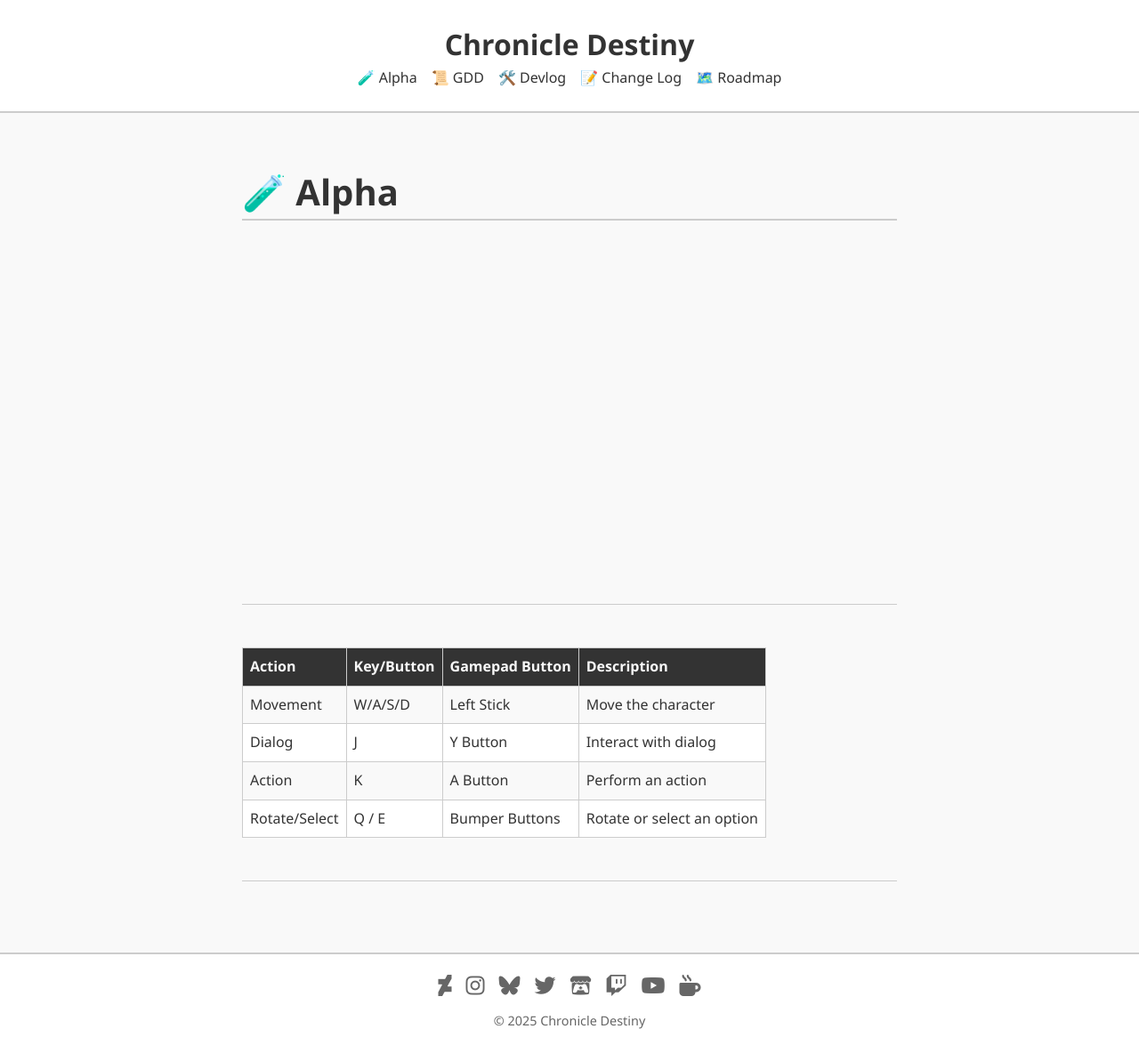
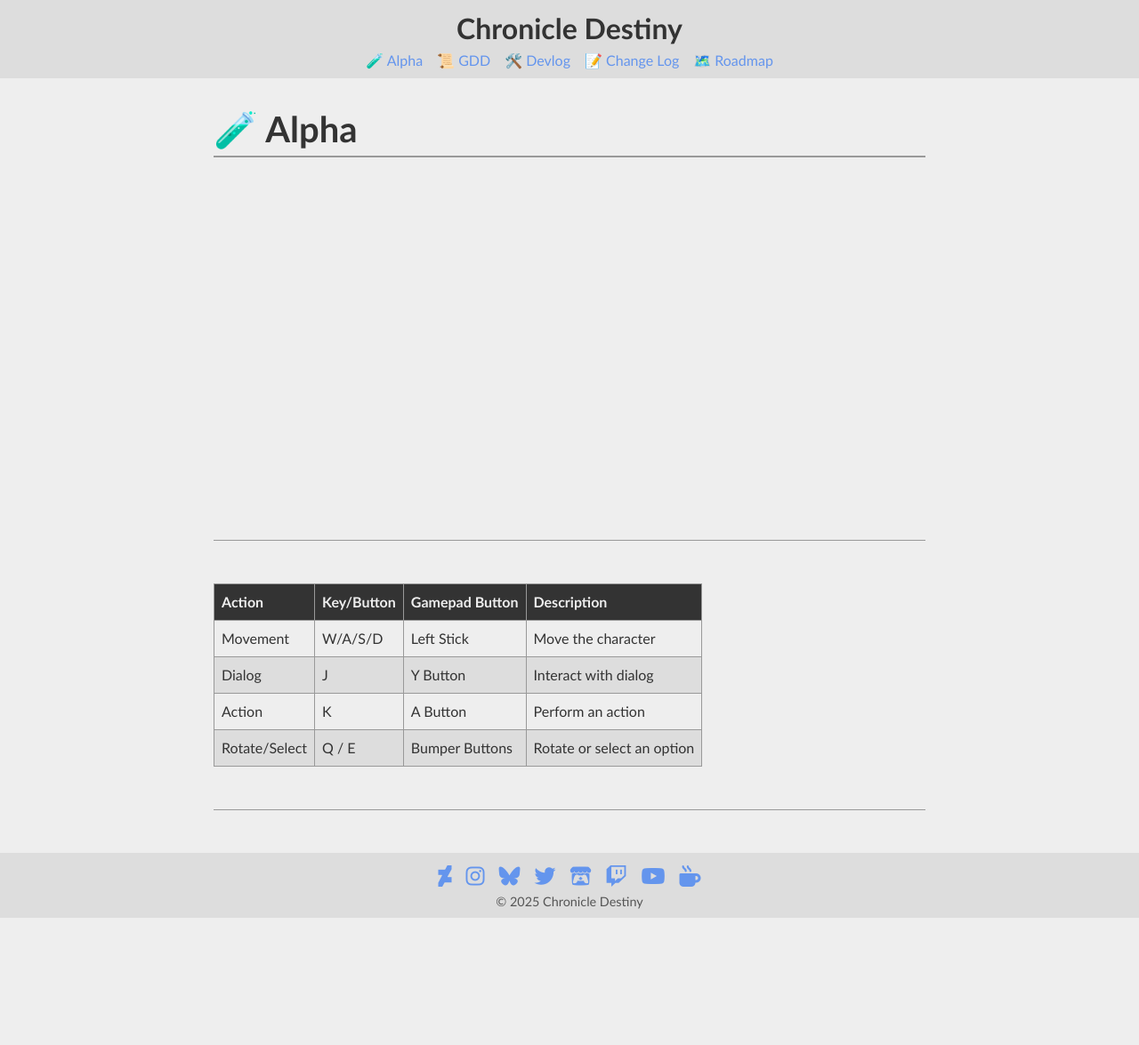
Before and after one commit to zBuLe/Chronicle-Destiny, a Jekyll site: the page built from index.md, in a window 1280 px wide. Shown: the whole page at 89% size. Built offline with Jekyll 4.4.1, drawn with Linux system fonts in a browser that asks for light colours; nearby versions of some CDN libraries; our own code applies the rules of GitHub Pages for plain Markdown files; a script that is not in the unit is left out; after the commit the page ends 1032 px from its top, so only the background shows below that.

Commit message:
Updated style.css

```diff
--- a/assets/css/style.css
+++ b/assets/css/style.css
@@ -1,27 +1,27 @@
 /* =========================
    Design Tokens
    ========================= */
-   :root {
+:root {
     /* Light mode */
-    --bg-color: #f9f9f9;
-    --bg2-color: #ffffff;
+    --bg-color: #eee;
+    --bg2-color: #ddd;
     --text-color: #333333;
-    --text2-color: #666666;
-    --line-color: #cccccc;
+    --text2-color: #555;
+    --line-color: #999;
     --accent1-color: cornflowerblue;
-    --accent2-color: aliceblue;
+    --accent2-color: MidnightBlue;
 }
 
 @media (prefers-color-scheme: dark) {
     :root {
         /* Dark mode */
-        --bg-color: #1e1e1e;
-        --bg2-color: #2a2a2a;
+        --bg-color: #222;
+        --bg2-color: #1a1a1a;
         --text-color: #dddddd;
         --text2-color: #aaaaaa;
         --line-color: #444444;
         --accent1-color: cornflowerblue;
-        --accent2-color: #333344;
+        --accent2-color: #add8e6; /* More balanced color for dark mode */
     }
 }
 
@@ -40,10 +40,10 @@
    Base Styles
    ========================= */
 body {
-    font-family: 'Segoe UI', Tahoma, Geneva, Verdana, sans-serif;
+    font-family: 'Calibri', Tahoma, Geneva, Verdana, sans-serif;
     background-color: var(--bg-color);
     color: var(--text-color);
-    line-height: 1.6;
+    line-height: 1.5;
 }
 
 a {
@@ -52,7 +52,7 @@ a {
 }
 
 a:hover {
-    text-decoration: underline;
+    color: var(--accent2-color);
 }
 
 /* =========================
@@ -61,14 +61,13 @@ a:hover {
 .site-header {
     background-color: var(--bg2-color);
     color: var(--text-color);
-    padding: 1.5rem;
+    padding: 0.5rem;
     text-align: center;
-    border-bottom: 2px solid var(--line-color);
 }
 
 .site-title {
     font-size: 2rem;
-    font-weight: 600;
+    font-weight: bold;
 }
 
 .site-nav {
@@ -79,13 +78,13 @@ a:hover {
 }
 
 .site-nav a {
-    color: var(--text-color);
-    font-size: 1rem;
+    color: var(--accent1-color);
+    font-size: 1em;
     transition: color 0.3s ease;
 }
 
 .site-nav a:hover {
-    color: var(--accent1-color);
+    color: var(--accent2-color);
 }
 
 /* =========================
@@ -93,7 +92,6 @@ a:hover {
    ========================= */
 main {
     min-height: 80vh;
-    padding: 2rem;
     max-width: 800px;
     margin: 0 auto;
 }
@@ -105,17 +103,16 @@ main {
     background-color: var(--bg2-color);
     color: var(--text2-color);
     text-align: center;
-    padding: 1rem;
+    padding: 0.5rem;
     font-size: 0.9rem;
-    border-top: 2px solid var(--line-color);
 }
 
 .site-footer a {
-    color: var(--text2-color);
+    color: var(--accent1-color);
 }
 
 .site-footer a:hover {
-    color: var(--text-color);
+    color: var(--accent2-color);
 }
 
 /* =========================
@@ -126,17 +123,17 @@ main {
     justify-content: center;
     flex-wrap: wrap;
     gap: 1rem;
-    margin-bottom: 0.5rem;
+    /*! margin: 1rem; */
 }
 
 .social-links a {
-    color: var(--text2-color);
+    color: var(--accent1-color);
     font-size: 1.5rem;
     transition: color 0.3s ease;
 }
 
 .social-links a:hover {
-    color: var(--text-color);
+    color: var(--accent2-color);
 }
 
 /* =========================
```
